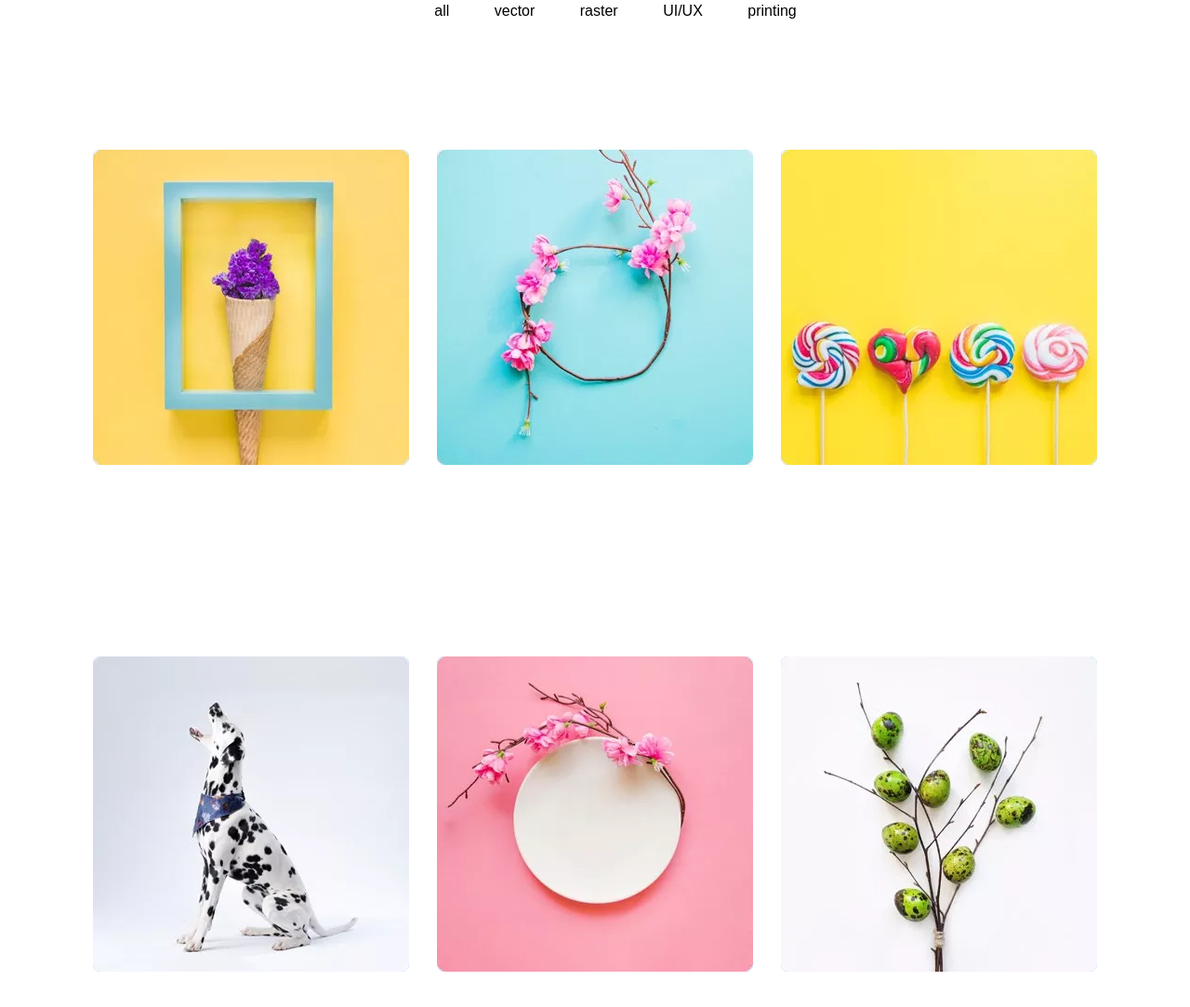
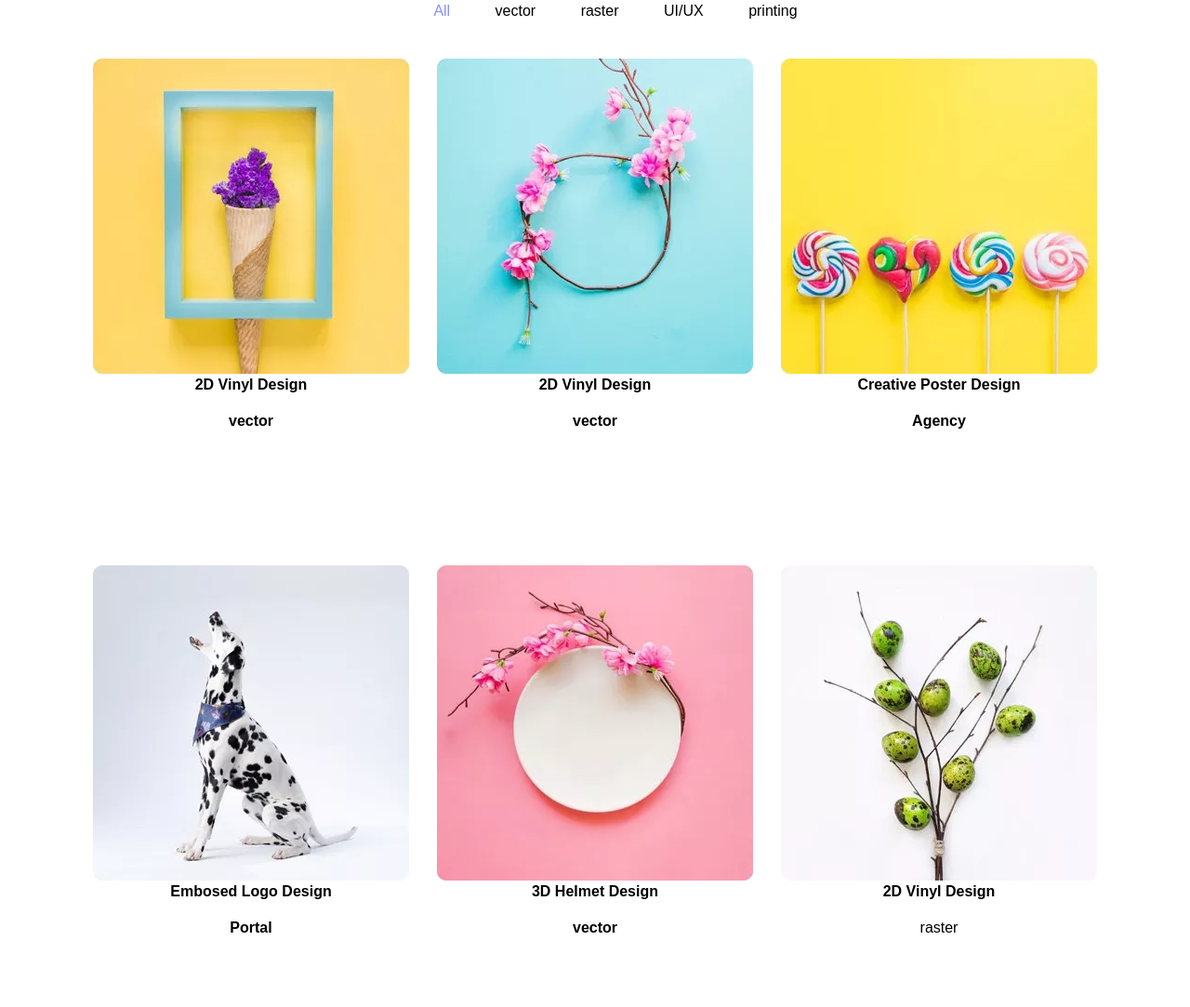
Before and after one commit to alialavi573/Practice2023, a plain HTML site: page index.html in a window 1280 px wide. Shown: the part 2719-3802 px from the top of the page at 93% size. Drawn offline with Linux system fonts and the light colour scheme.

Commit message:
part four
part 4

```diff
--- a/css/style.css
+++ b/css/style.css
@@ -337,14 +337,16 @@
     display: flex;
     width: 1110px;
     height: 1090px;
-      flex-direction: row;
+    flex-direction: row;
     flex-wrap: wrap;
     align-content: stretch;
     justify-content: space-around;
     align-items: center;
     text-align: center;
     margin: 0 auto;
-    margin-top: -44px;
+    margin-top: -23px;
+
+
 
 }
 
@@ -363,43 +365,74 @@
 .mainsection-5-lu {
     text-align: center;
     margin-top: 100px;
+
 }
 
 .mainsection-5-lu ul li {
     margin-left: 44px;
 }
 
+.mainsection-5-lu ul li:first-of-type {
+    color: #8490ff;
+}
+
+
+
 .BG {
     opacity: 1;
     display: block;
     width: 100%;
     height: auto;
-    transition: .5s ease;
-    backface-visibility: hidden;
-    background:-webkit-linear-gradient(0deg, #8490ff 0%, #62bdfc 100%);
+    transition: 0.5s ease-in-out;
+
+
+
+
 
 }
 
 .overlay {
-width: 100%;
-height: 100%;
-    opacity: 0.1;
-
+    width: 100%;
+    height: 100%;
+    opacity: 0;
+    transition: 0.5s ease-in-out;
     text-align: center;
     margin-left: 0px;
-   margin-top: -180px;
+    margin-top: -180px;
     cursor: pointer;
+    filter: invert(53%) sepia(23%) saturate(4777%) hue-rotate(159deg) brightness(91%) contrast(101%);
+
 
 }
 
 .BG:hover {
     opacity: 0.4;
-    background:-webkit-linear-gradient(0deg, #8490ff 0%, #66b2e9 100%);
+    filter: blur(5px);
 
 }
 
 .overlay:hover {
     opacity: 1;
+
+}
+
+.text-1,
+.text-2,
+.text-3,
+.text-4,
+.text-5,
+.text-6 {
+    margin-top: 165px;
+}
+
+
+.text-1,
+.text-2,
+.text-3,
+.text-4,
+.text-5,
+.text-6 h4 {
+    font-weight: 600;
 }
 
 
@@ -641,9 +674,26 @@
         box-sizing: border-box;
     }
 
+    /* section 6 */
 
+    .image-box {
+        display: flex;
+        flex-direction: column;
+        flex-wrap: nowrap;
+        align-content: center;
+        justify-content: space-evenly;
+        align-items: stretch;
+        margin-top: 1385px;
+        width: 479px;
+    }
 
+    .text-1,
+    .text-2,
+    .text-3,
+    .text-4,
+    .text-5,
+    .text-6{margin-top: 194px;}
 
-
+    .title-2-item{margin-left: 77px;}
 
 }
--- a/index.html
+++ b/index.html
@@ -218,29 +218,21 @@
             <div class="title-2-item">
               <h1>Our Latest Featured Projects</h1>
               <p>Who are in extremely love with eco friendly system.</p>
-
-
             </div>
           </div>
 
           <div class="mainsection-5-lu">
-
             <ul>
-              <li>all</li>
+              <li>All</li>
               <li>vector</li>
               <li>raster</li>
               <li>UI/UX</li>
               <li>printing</li>
             </ul>
-
-
-
           </div>
 
           <div class="mainsection-5-image">
             <div class="image-box">
-
-
               <div class="image-box-1">
                 <div class="image-1">
                   <img class="BG" src="image/p1.jpg.webp" alt="" />
@@ -249,47 +241,75 @@
                     <img src="image/preview.png.webp" alt="" />
                   </div>
                 </div>
-                <div class="text-1"></div>
+                <div class="text-1">
+                  <h4>2D Vinyl Design</h4>
+                  <p>vector</p>
+                </div>
               </div>
 
-
-
               <div class="image-box-2">
-                <div class="image-2"> <img class="BG" src="image/p2.jpg.webp" alt=""> </div>
-                <div class="overlay"> <img src="image/preview.png.webp" alt=""> </div>
-                <div class="text-2"></div>
+                <div class="image-2">
+                  <img class="BG" src="image/p2.jpg.webp" alt="" />
+                </div>
+                <div class="overlay">
+                  <img src="image/preview.png.webp" alt="" />
+                </div>
+                <div class="text-2">
+                  <h4>2D Vinyl Design</h4>
+                  <p>vector</p>
+                </div>
               </div>
 
-
-
               <div class="image-box-3">
-                <div class="image-3"> <img class="BG" src="image/p3.jpg.webp" alt=""> </div>
-                <div class="overlay"> <img src="image/preview.png.webp" alt=""></div>
-                <div class="text-3"></div>
+                <div class="image-3">
+                  <img class="BG" src="image/p3.jpg.webp" alt="" />
+                </div>
+                <div class="overlay">
+                  <img src="image/preview.png.webp" alt="" />
+                </div>
+                <div class="text-3">
+                  <h4>Creative Poster Design</h4>
+                  <p>Agency</p>
+                </div>
               </div>
 
-
-
               <div class="image-box-4">
-                <div class="image-4"> <img class="BG" src="image/p4.jpg.webp" alt=""></div>
-                <div class="overlay"> <img src="image/preview.png.webp" alt=""></div>
-                <div class="text-4"></div>
+                <div class="image-4">
+                  <img class="BG" src="image/p4.jpg.webp" alt="" />
+                </div>
+                <div class="overlay">
+                  <img src="image/preview.png.webp" alt="" />
+                </div>
+                <div class="text-4">
+                  <h4>Embosed Logo Design</h4>
+                  <p>Portal</p>
+                </div>
               </div>
 
-
-
               <div class="image-box-5">
-                <div class="image-5"> <img class="BG" src="image/p5.jpg.webp" alt=""></div>
-                <div class="overlay"> <img src="image/preview.png.webp" alt=""></div>
-                <div class="text-5"></div>
+                <div class="image-5">
+                  <img class="BG" src="image/p5.jpg.webp" alt="" />
+                </div>
+                <div class="overlay">
+                  <img src="image/preview.png.webp" alt="" />
+                </div>
+                <div class="text-5">
+                  <h4>3D Helmet Design</h4>
+                  <p>vector</p>
+                </div>
               </div>
 
-
-
               <div class="image-box-6">
-                <div class="image-6"> <img class="BG" src="image/p6.jpg.webp" alt=""></div>
-                <div class="overlay"> <img src="image/preview.png.webp" alt=""></div>
-                <div class="text-6"></div>
+                <div class="image-6">
+                  <img class="BG" src="image/p6.jpg.webp" alt="" />
+                </div>
+                <div class="overlay">
+                  <img src="image/preview.png.webp" alt="" />
+                </div>
+                <div class="text-6">
+                  <h4>2D Vinyl Design</h4>
+                  <p>raster</p>
+                </div>
               </div>
             </div>
           </div>
```
